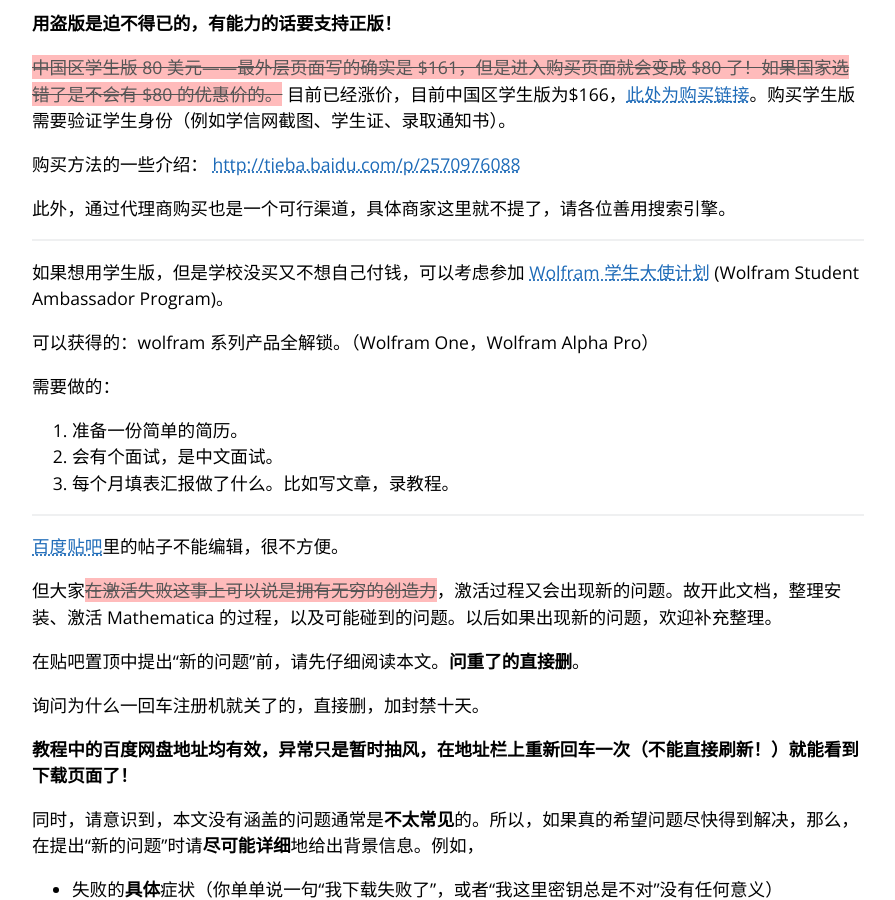
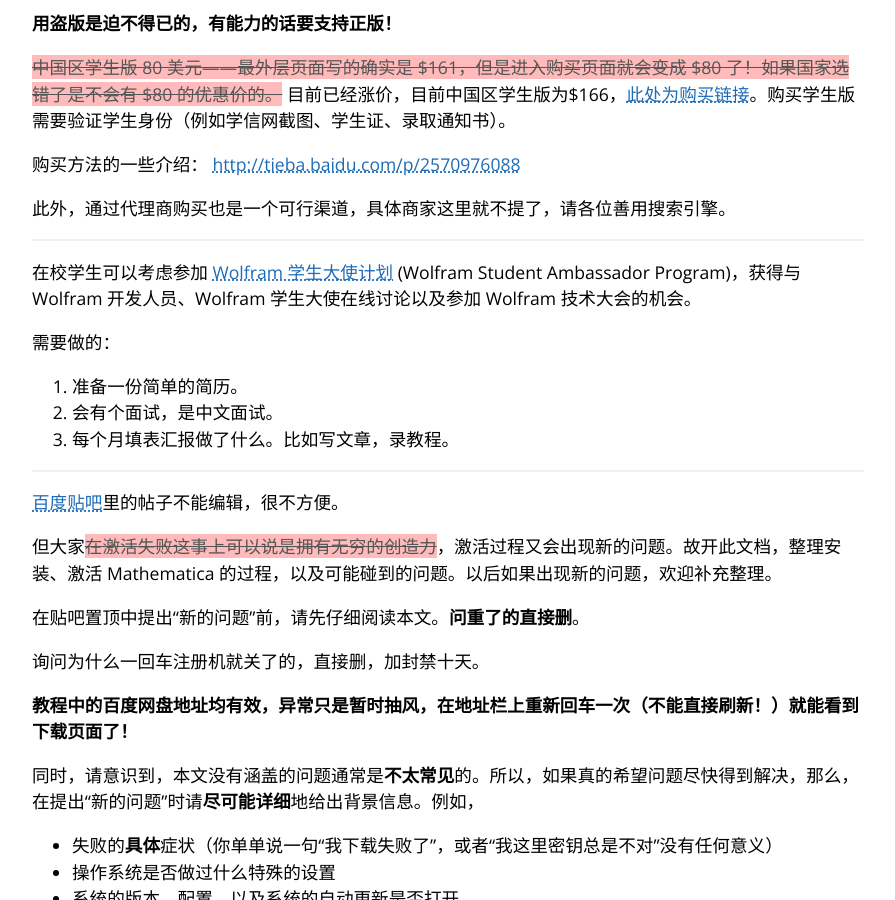
Before and after one commit to TieBaMma/InstallTutorial, a Jekyll site: the page built from index.md, in a window 1280 px wide and 900 px high, scrolled down 577 px. Shown: the whole window, without its empty margins (192-1087 px from the left). Built offline with Jekyll 4.4.1, drawn with Linux system fonts in a browser that asks for light colours; some of the changed text lies outside the part shown.

Commit message:
修改少量过时/不合适的描述

```diff
--- a/index.md
+++ b/index.md
@@ -17,9 +17,7 @@
 
 ---
 
-如果想用学生版，但是学校没买又不想自己付钱，可以考虑参加 [Wolfram 学生大使计划](https://www.wolfram.com/company/careers/ambassador/index.html.zh) (Wolfram Student Ambassador Program)。
-
-可以获得的：wolfram 系列产品全解锁。（Wolfram One，Wolfram Alpha Pro）
+在校学生可以考虑参加 [Wolfram 学生大使计划](https://www.wolfram.com/company/careers/ambassador/index.html.zh) (Wolfram Student Ambassador Program)，获得与 Wolfram 开发人员、Wolfram 学生大使在线讨论以及参加 Wolfram 技术大会的机会。
 
 需要做的：
 
@@ -97,7 +95,6 @@
 > * SharePoint / OneDrive 方式需要**在浏览器中**下载，不要使用下载工具。因为许多下载工具不能正确处理 OneDrive 要求的[身份验证](https://docs.microsoft.com/en-us/sharepoint/authentication)，导致连接失败。（据说，IDM 等稍做配置也可以用，请自行探索。）
 > * 从 OneDrive 下载时，如果长时间（十几分钟）速度很慢（几十 kB/s），请果断取消，再重新开始（如果浏览器支持，在下载管理中点击“重试”即可）。因为稳定在这么慢的速度，表明网络阻塞，重连有时能改善；此外，服务器可能会挂断那些长时间慢速连接，最终还是要重新下载。
 > * SharePoint / OneDrive 有反滥用、[限流措施](https://docs.microsoft.com/en-us/sharepoint/dev/general-development/how-to-avoid-getting-throttled-or-blocked-in-sharepoint-online)。如果密集访问，服务器可能会屏蔽用户。对于极严重的滥用情况，Microsoft 可能会介入调查。
-> * 本文中标有标有 `API` 字样的 SharePoint / OneDrive 下载链接可以使用 Aria2、IDM 等第三方下载器下载。如遇 `Bad Request`、`Application Error` 或类似错误，请先尝试刷新，如果多次刷新仍然显示错误界面，可能是**当日** Microsoft Graph API 调用次数耗尽或**当月** Heroku 免费时长用完了。
 
 ## Wolfram|Alpha Notebook Edition
 
```
